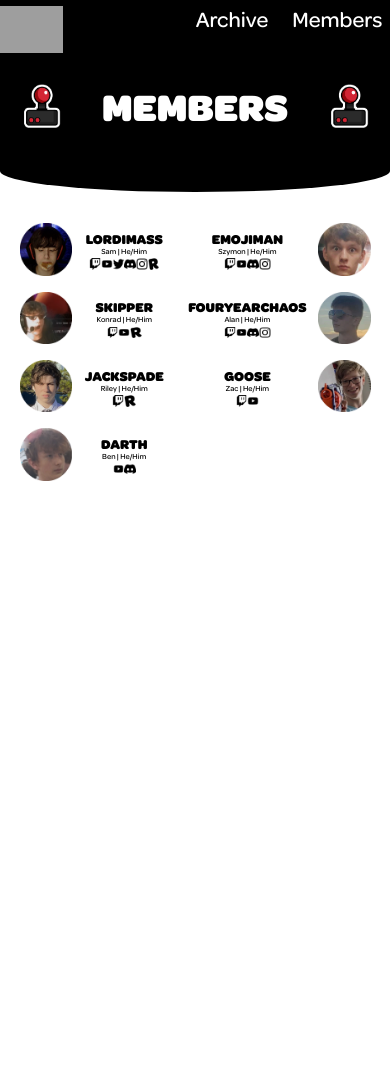
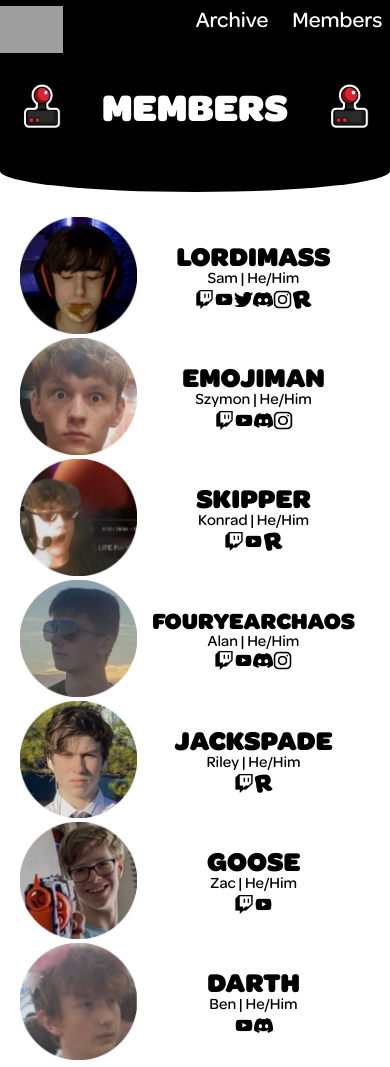
Before and after one commit to Lordimass/reformationfundraising.com, a plain HTML site: page members/index.html in a window 390 px wide. Before the commit the page ends 844 px from the top, so only its background shows below. Drawn offline with Linux system fonts and the light colour scheme; grey boxes are pictures that could not be loaded.

Commit message:
Mobile support for members table

```diff
--- a/members/members.css
+++ b/members/members.css
@@ -203,4 +203,33 @@ bothered currently, maybe something to look at in the future...  */
   #curve {
     height: 2vh;
   }
+
+  .streamers {
+    grid-template-columns: 1fr 2fr;
+    grid-template-areas:
+    "img1 info1"
+    "img2 info2"
+    "img3 info3"
+    "img4 info4"
+    "img5 info5"
+    "img6 info6"
+    "img7 info7"
+    "img8 info8";
+  }
+
+  .username {
+    font-size: 7vw;
+  }
+
+  .info4 .username {
+    font-size: 6vw;
+  }
+
+  .name-pronouns {
+    font-size: 4vw;
+  }
+
+  .socials a img {
+    width: 5vw;
+  }
 }
```
Also changed, not shown: members/index.html (+0 -1 lines).
